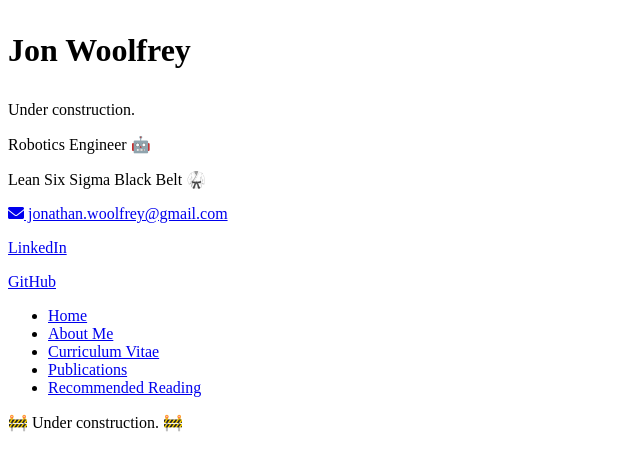
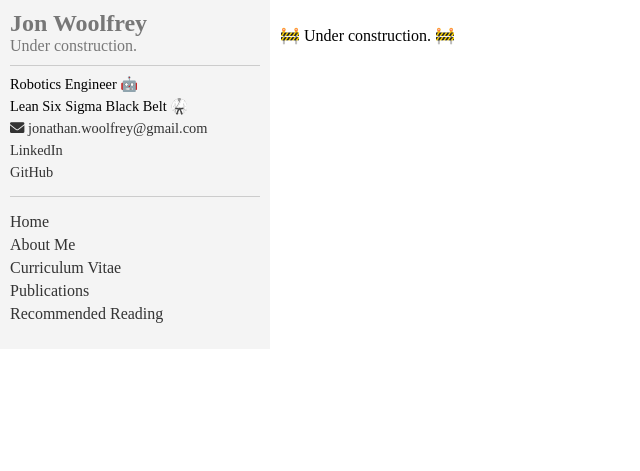
Before and after one commit to Woolfrey/woolfrey.github.io, a Jekyll site: the page built from README.md, in a window 1280 px wide. Shown: the top 471 px of the page, without its empty margins (0-640 px from the left). Built offline with Jekyll 4.4.1, drawn with Linux system fonts in a browser that asks for light colours; our own code applies the rules of GitHub Pages for plain Markdown files.

Commit message:
Update default.html

```diff
--- a/_layouts/default.html
+++ b/_layouts/default.html
@@ -2,10 +2,10 @@
 <html lang="en">
   <head>
     <meta charset="UTF-8">
+    <meta name="viewport" content="width=device-width, initial-scale=1">
     <title>Woolfrey's GitHub Page</title>
-    <meta name="viewport" content="width=device-width, initial-scale=1">
+    <link rel="stylesheet" href="{{ '/assets/main.css' | relative_url }}">
     <link rel="stylesheet" href="https://cdnjs.cloudflare.com/ajax/libs/font-awesome/6.0.0-beta3/css/all.min.css">
-    <!--link rel="stylesheet" href="{{ '/assets/main.css' | relative_url }}"-->
   </head>
   <body>
     <div class="sidebar">
```
